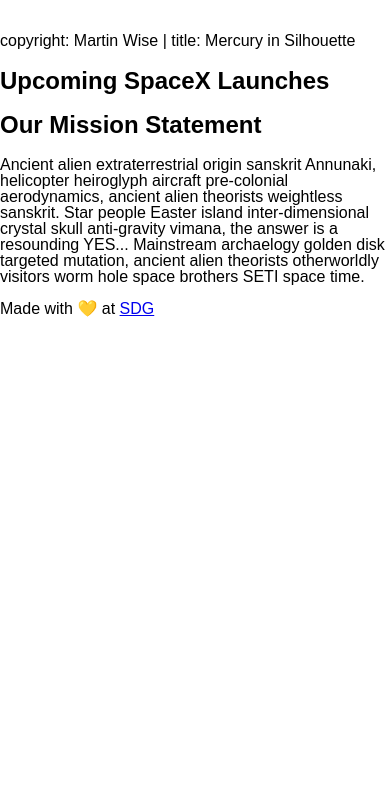
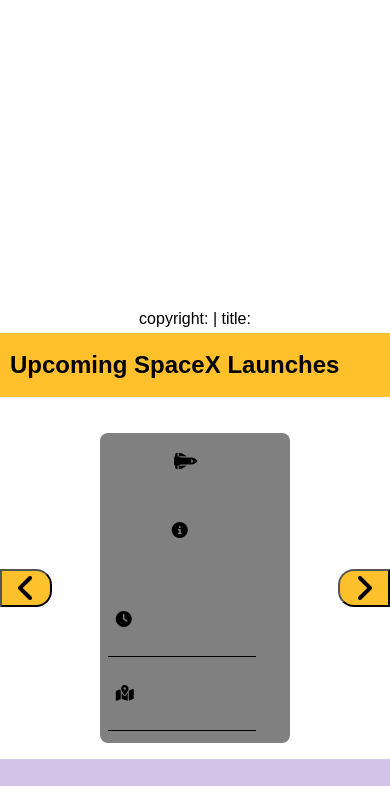
Before and after one commit to rh1456/nasa-api, a website: page public/index.html in a window 390 px wide. Shown: the part 111-897 px from the top of the page. Before the commit the page ends 844 px from the top, so only its background shows below. Drawn offline with Linux system fonts and the light colour scheme; no server answers.

Commit message:
media queries and JS updates

```diff
--- a/public/index.html
+++ b/public/index.html
@@ -6,6 +6,8 @@
     <title>Nasa Api</title>
     <link rel="shortcut icon" href="/favicon.ico" />
     <link rel="stylesheet" href="/screen.css" />
+    <script src="https://kit.fontawesome.com/06c27cb8f6.js" crossorigin="anonymous"></script>
+  </head>
   </head>
   <body>
     <nav class="navBar">
@@ -25,12 +27,45 @@
         <img src="" class="nasaPic" />
       </section>
       <section class="copyRight">
-        copyright: Martin Wise | title: Mercury in Silhouette
+       copyright:<span class="author"></span> | title: <span class="picTitle"></span>
       </section>
       <section class="upcomingLaunches">
         <h2>Upcoming SpaceX Launches</h2>
-        <section class="launchInfo"></section>
       </section>
+       <section class="launches">
+        <button class="leftButton"><i class="fas fa-angle-left"></i></button>
+        <section class="launchData">
+          <section class="launchSlide">
+            <section class="vesselName">
+              <h3>
+                <i class="fas fa-space-shuttle"></i
+                ><span class="vessel"></span>
+              </h3>
+            </section>
+            <section class="launchData">
+              <p>
+                <i class="fas fa-info-circle"
+                  ><span class="launchD"></span
+                ></i>
+              </p>
+            </section>
+            <section class="launchTimer">
+              <p>
+                <i class="fas fa-clock"></i>
+                <span class="launchTime"></span>
+              </p>
+            </section>
+            <section class="launchSite">
+              <p>
+                <i class="fas fa-map-marked-alt"></i
+                ><span class="launchS"></span>
+              </p>
+            </section>
+          </section>
+        </section>
+        <button class="rightButton"><i class= "fas fa-angle-right"></i></button>
+      </section>
+
 
       <section class="missionStatement">
         <h1>Our Mission Statement</h1>
--- a/public/main.js
+++ b/public/main.js
@@ -1,27 +1,124 @@
-const getPicAPi = async () => {
-  const response = await fetch(
-    'https://sdg-astro-api.herokuapp.com/api/Nasa/apod'
-  )
+const picAPI = 'https://sdg-astro-api.herokuapp.com/api/Nasa/apod' //define variables for each API, to be called in functions
+const launchAPI =
+  'https://sdg-astro-api.herokuapp.com/api/SpaceX/launches/upcoming'
+
+// let missions = []
+// let currentIndex = 0
+// let deadline
+// let timer
+const getPicAPI = async () => {
+  // use picAPI variable as parameter in fetch function
+  const response = await fetch(picAPI)
+  // define img variable
   const img = await response.json()
-  displayStuff(img.url)
+
+  displayStuff(img.url) // img defined as JSON response
+
+  console.log(img.url) // direct to "url"  of API
+}
+const copyRight = async () => {
+  const response = await fetch(picAPI) //call appropriate API variable
+  const picAuthor = await response.json()
+  displayAttribute(picAuthor.copyright)
+}
+const titleOfPic = async () => {
+  const response = await fetch(picAPI)
+  const picTitle = await response.json()
+  displayTitle(picTitle.title)
+}
+//Worked with Celeste on this portion, it was functioning, tried to go in and re-work it with my own understanding and struggled to get it back up.
+//Interested in getting a JS tutor, feel behind
+
+// const getSpaceXDetails = async () => {
+//   const response = await fetch(launchAPI)
+//   const results = await response.json()
+//   missions = results
+//   getCurrentMissionDetails()
+// }
+
+// const getCurrentMissionDetails = () => {
+//   document.querySelector('.vessel').textContent =
+//     missions[currentIndex].mission_name
+
+//   if (missions[currentIndex].details) {
+//     document.querySelector('.launchD').textContent =
+//       missions[currentIndex].details
+//   } else {
+//     document.querySelector('.launchD').textContent =
+//       'No description available yet.'
+//   }
+
+//   countdownTimer()
+
+//   document.querySelector('.launchS').textContent =
+//     missions[currentIndex].launch_site.site_name_long
+// }
+
+// const nextMission = () => {
+//   setInterval(function() {
+//     if (currentIndex > missions.length - 2) {
+//       currentIndex = 0
+//     } else {
+//       currentIndex++
+//     }
+//     getCurrentMissionDetails()
+//   }, 10000)
+// }
+
+// const previousMission = () => {
+//   if (currentIndex > 0) {
+//     currentIndex--
+//   } else {
+//     currentIndex = missions.length - 1
+//   }
+//   getCurrentMissionDetails()
+// }
+
+// const countdownTimer = () => {
+//   deadline = missions[currentIndex].launch_date_utc
+//   const interval = setInterval(function() {
+//     const total = Date.parse(deadline) - Date.parse(new Date())
+//     const seconds = Math.floor((total / 1000) % 60)
+//     const minutes = Math.floor((total / 1000 / 60) % 60)
+//     const hours = Math.floor((total / (1000 * 60 * 60)) % 24)
+//     const days = Math.floor(total / (1000 * 60 * 60 * 24))
+//     timer = {
+//       total: total,
+//       seconds: seconds,
+//       minutes: minutes,
+//       hours: hours,
+//       days: days,
+//     }
+//     console.log(timer)
+//     const clock = document.querySelector('.launchTimer')
+//     clock.textContent = `${timer.days} days, ${timer.hours} hours, ${timer.minutes} minutes, ${timer.seconds}, seconds`
+//     if (total < 0) {
+//       clearInterval(interval)
+//       clock.textContent = 'Mission has launched!'
+//     }
+//   }, 1000)
+// }
+
+const loadAPI = () => {
+  getPicAPI()
+  copyRight()
+  titleOfPic()
+  // getSpaceXDetails()
+  // nextMission()
 }
 
+const displayTitle = picTitle => {
+  document.querySelector('.picTitle').textContent = picTitle
+}
+
+const displayAttribute = picAuthor => {
+  document.querySelector('.author').textContent = picAuthor
+}
+// define displayStuff function with img parameter
 const displayStuff = img => {
   document.querySelector('.nasaPic').src = img
 }
-document.addEventListener('DOMContentLoaded', getPicAPi)
+// document.querySelector('.left-arrow').addEventListener('click', previousMission)
 
-//
-
-// const PicAPI = 'https://sdg-astro-api.herokuapp.com/api/Nasa/apod'
-
-// const getPicAPI = async () => {
-// const response = await fetch (picAPI)
-// const img = await response.json ()
-// displayStuff (img.url)
-
-// const loadAPI = () =>{
-// getPicAPI ()
-// }
-
-// document.addEventListener('DOMContentLoaded', loadAPI)
+// document.querySelector('.right-arrow').addEventListener('click', nextMission)
+document.addEventListener('DOMContentLoaded', loadAPI) //call the main functions to DOM
--- a/public/screen.css
+++ b/public/screen.css
@@ -11,7 +11,7 @@
   min-height: 100%;
   font-family: sans-serif;
 }
-@media (min-width: 1025px) and (max-width: 1280px) {
+
 .navBar {
   display: flex;
   background-color: #512ea5;
@@ -69,9 +69,7 @@
   text-align: center;
   height: 2px;
 }
-  .upcomingLaunches {
-    display: block;
-  }
+
 h2 {
   padding-top: 20px;
   padding-bottom: 20px;
@@ -80,9 +78,7 @@
   background-color: #ffc12b;
   font-size: 1.5rem;
 }
-  .launchInfo {
-    height: 250px;
-  }
+
 .missionStatement {
   padding-top: 10px;
   padding-bottom: 10px;
@@ -99,9 +95,97 @@
   color: white;
 }
 .picOverlay {
-    position: fixed;
+  position: absolute;
   top: 12rem;
   color: white;
   font-weight: bold;
 }
+
+.nasaPic {
+  position: center;
+  size: cover;
+  display: flex;
+  justify-content: center;
+  align-items: center;
 }
+.launches {
+  display: flex;
+  flex-direction: row;
+  justify-content: space-between;
+  align-items: center;
+}
+.launchData {
+  margin: 1rem 3rem;
+  padding-bottom: 3rem;
+  padding-left: 0.5rem;
+  padding-right: 0.5rem;
+  border-radius: 0.5rem;
+  flex-basis: 80%;
+  background-color: grey;
+}
+
+.launchSlide {
+  display: flex;
+  flex-direction: column;
+}
+
+.launchData p {
+  padding-left: 0.5rem;
+}
+
+.vesselName {
+  align-self: center;
+  display: flex;
+  align-items: baseline;
+  justify-content: center;
+  color: black;
+}
+
+.vesselName h3 {
+  padding-left: 0.5rem;
+}
+
+.launchData {
+  padding-bottom: 0.75rem;
+  border-bottom: 1px;
+  display: flex;
+}
+
+.launchD {
+  padding-left: 0.75rem;
+}
+
+.launchTimer,
+.launchSite {
+  padding: 0.75rem 0rem;
+  border-bottom: 1px solid;
+  display: flex;
+  align-items: baseline;
+}
+.rightButton,
+.leftButton {
+  display: flex;
+  justify-content: center;
+  align-items: center;
+  background-color: #ffc12b;
+  font-size: 2rem;
+  width: 5rem;
+  margin: 8rem 0rem;
+}
+
+.leftButton {
+  border-radius: 0rem 1rem 1rem 0rem;
+}
+
+.rightButton {
+  border-radius: 1rem 0rem 0rem 1rem;
+}
+
+@media (min-width: 320px) and (max-width: 480px) {
+  .missionStatement p {
+    font-size: 12px;
+  }
+  .navBar {
+    height: 70px;
+  }
+}
```
Lines whose indentation alone changed are shown as unchanged.
